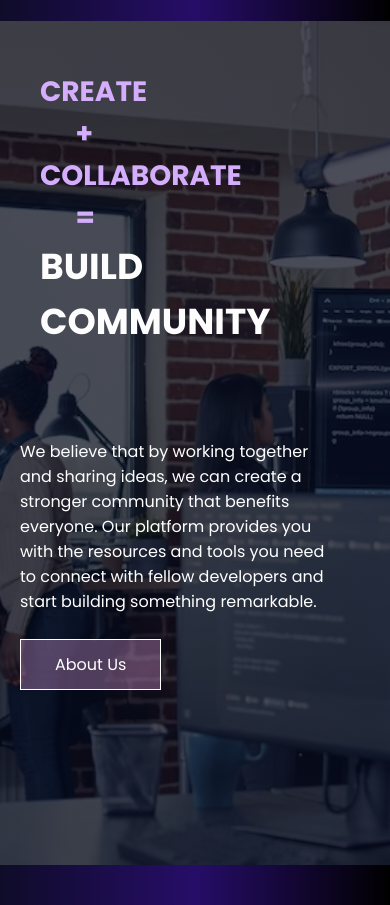
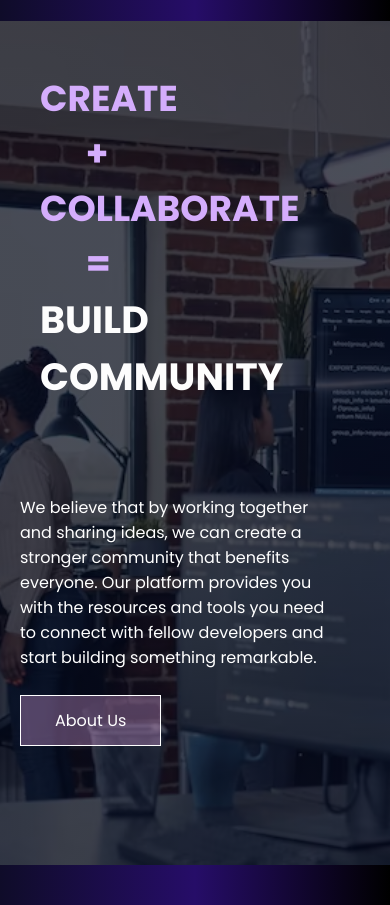
Before and after one commit to neha-nupur/Coding-Talkers, a PHP site: page / in a window 390 px wide. Shown: the part 2880-3785 px from the top of the page. Run offline with PHP 8.4, Linux system fonts and the light colour scheme; some libraries are stand-ins or nearby versions.

Commit message:
Inceased fon-size of Comm.section

```diff
--- a/css/styles.css
+++ b/css/styles.css
@@ -360,12 +360,12 @@ video {
 
 .comm-col h1 {
   color: #d4adfc;
-  font-size: 42px;
+  font-size: 62px;
 }
 
 .comm-col h2 {
   color: #fdfdfd;
-  font-size: 50px;
+  font-size: 64px;
 }
 
 .comm-col-right {
@@ -391,10 +391,10 @@ video {
     padding: 0;
   }
   .comm-col h1 {
-    font-size: 28px;
+    font-size: 36px;
   }
   .comm-col h2 {
-    font-size: 36px;
+    font-size: 38px;
   }
   .comm-col-right {
     margin: 40px 20px;
```
